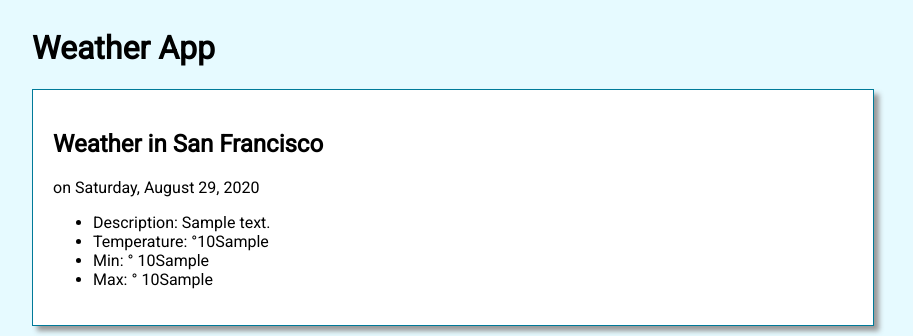
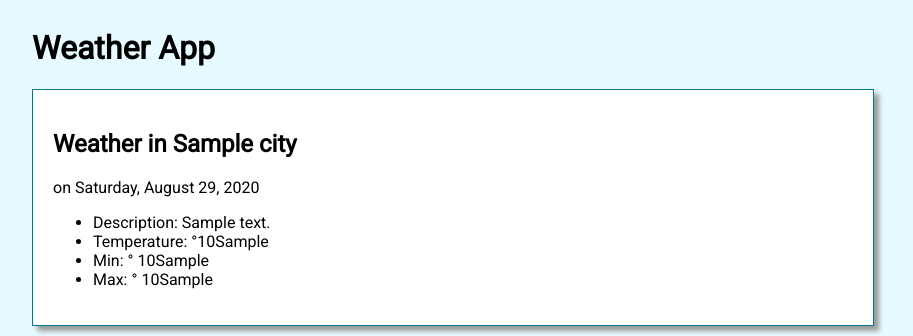
Before and after one commit to fibeep/homework4, a Flask app: template templates/historical_results.html in a window 1280 px wide. Shown: the top 336 px of the page, without its empty margins (208-1121 px from the left). Run offline with Flask 2, Linux system fonts and the light colour scheme; the template is opened without the code that fills it: most values are stand-ins (such as "Sample title", 1, 10 or a date in 2020).

```diff
--- a/templates/historical_results.html
+++ b/templates/historical_results.html
@@ -6,7 +6,7 @@
         TODO: Replace the hard-coded city and date below with data from the
         server.
     #}
-    <h1>Weather in San Francisco</h1>
+    <h1>Weather in {{city}}</h1>
     <p>on Saturday, August 29, 2020</p>
 
 
```
Also changed, not shown: requirements.txt (+9 -0 lines), 1 other file.
